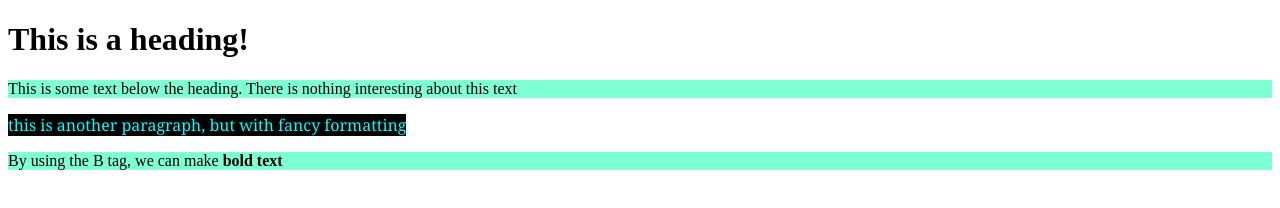
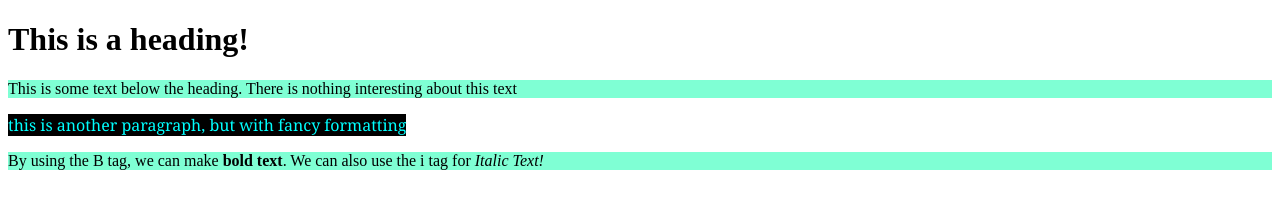
Before and after one commit to jasonTheHuman2101/ClassWebDesign, a plain HTML site: page index.html in a window 1280 px wide. Drawn offline with Linux system fonts and the light colour scheme.

Commit message:
added italic

```diff
--- a/index.html
+++ b/index.html
@@ -10,7 +10,7 @@
         <h1>This is a heading!</h1>
         <p>This is some text below the heading. There is nothing interesting about this text</p>
         <span>this is another paragraph, but with fancy formatting</span>
-        <p>By using the B tag, we can make <b>bold text</b></p>
+        <p>By using the B tag, we can make <b>bold text</b>. We can also use the i tag for <i>Italic Text!</i></p>
     </body>
 
 </html>
```
